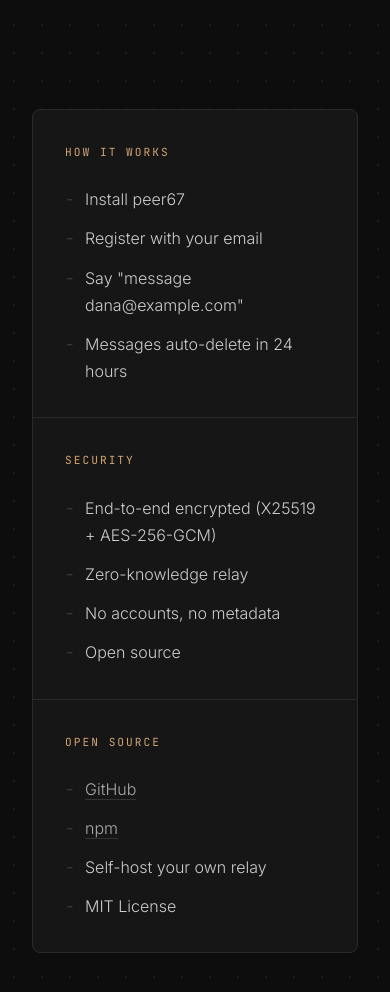
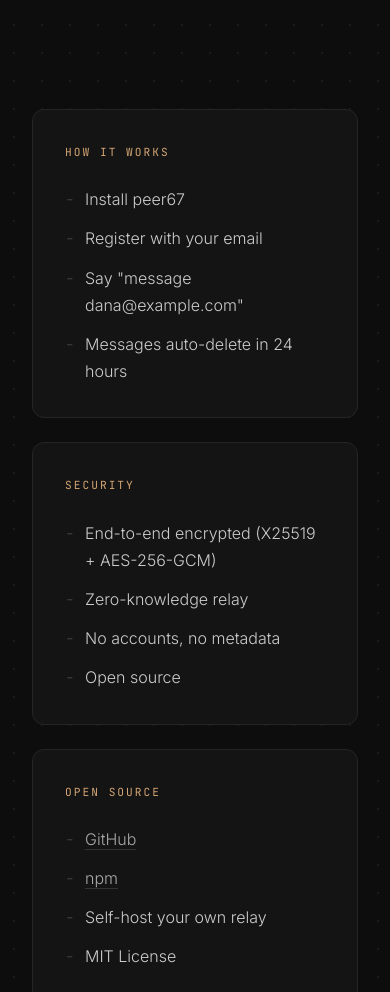
Before and after one commit to yuvalsuede/peer67, a plain HTML site: page public/index.html in a window 390 px wide. Shown: the part 1501-2493 px from the top of the page. Drawn offline with Linux system fonts and the light colour scheme.

Commit message:
fix: separate rounded cards with gaps, responsive

```diff
--- a/public/index.html
+++ b/public/index.html
@@ -259,20 +259,19 @@
     .cards-grid {
       display: grid;
       grid-template-columns: repeat(3, 1fr);
-      gap: 1px;
-      background: #2a2a2a;
-      border: 1px solid #2a2a2a;
-      border-radius: 8px;
-      overflow: hidden;
+      gap: 1.5rem;
     }
     .card {
-      background: #161616;
+      background: #141414;
+      border: 1px solid #252525;
+      border-radius: 12px;
       padding: 2.5rem 2rem;
-      transition: background .2s, box-shadow .2s;
+      transition: background .2s, border-color .2s, box-shadow .2s;
     }
     .card:hover {
       background: #1a1a1a;
-      box-shadow: inset 0 0 40px rgba(212,165,116,.04), 0 0 24px rgba(212,165,116,.06);
+      border-color: #333;
+      box-shadow: 0 4px 24px rgba(0,0,0,.4), 0 0 20px rgba(212,165,116,.05);
     }
     .card-heading {
       font-family: 'JetBrains Mono', monospace;
```
Also changed, not shown: site/index.html (+7 -8 lines), .memory/cursor.json, .memory/project.json.
